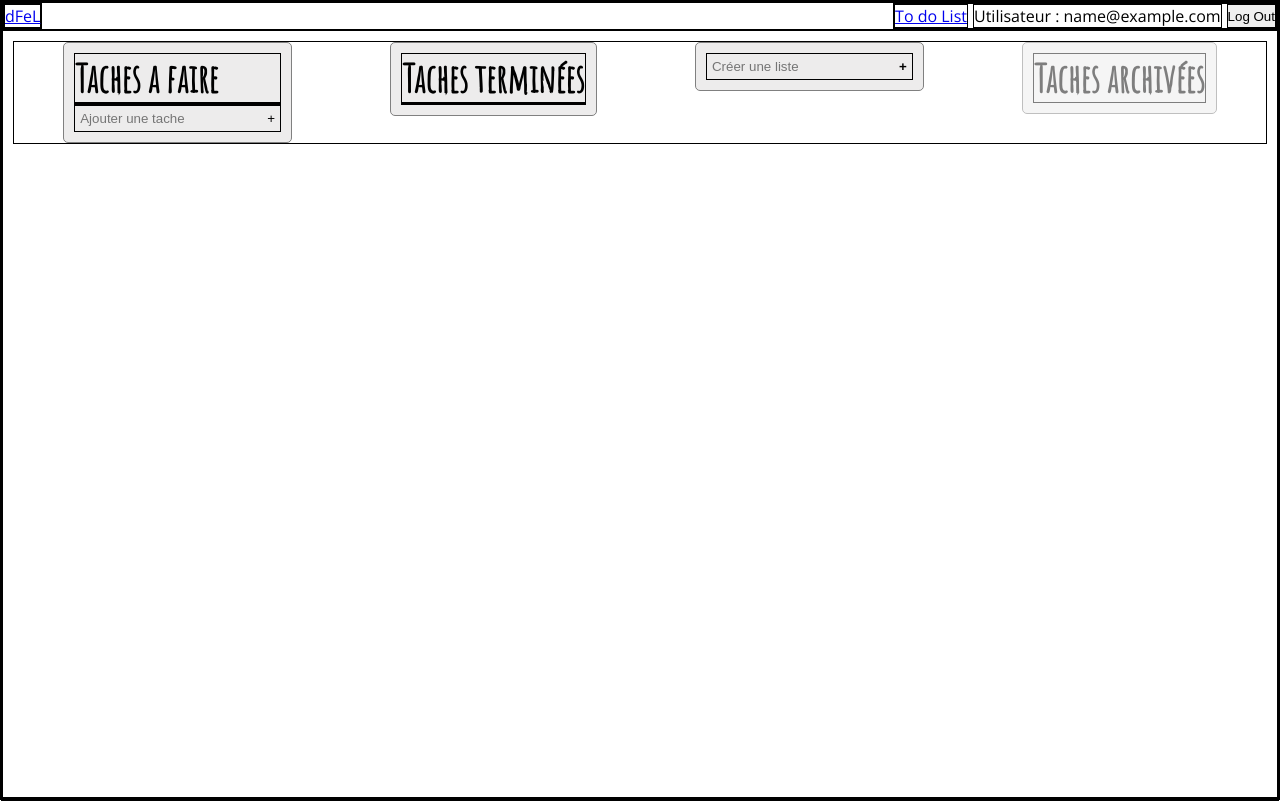
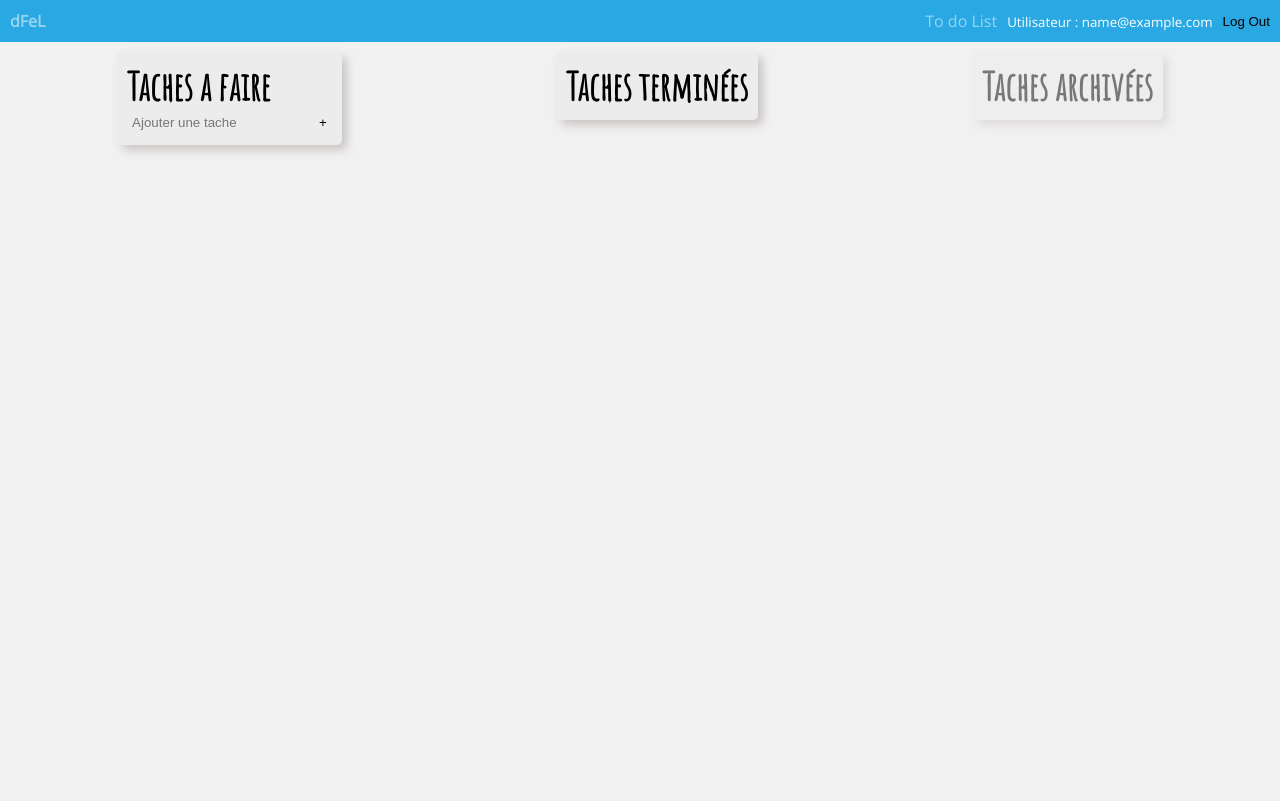
Before and after one commit to huongmay-nguyenphuoc/tdl, a PHP site: page /todolist.php in a window 1280 px wide. After the commit the page ends 153 px from the top, so only its background shows below. Run offline with PHP 8.4, Linux system fonts and the light colour scheme; the visitor is signed in with stand-in values (Sample User, id 1); data comes from the database, SQL or seed files in the repository; both versions use the stored data as it was after the commit.

Commit message:
style et corrections

```diff
--- a/apiModule.php
+++ b/apiModule.php
@@ -31,7 +31,7 @@ if (isset($_POST['form']) && $_POST['form'] === 'inscription') {
             $hashedpassword = password_hash($password, PASSWORD_BCRYPT);
             $insert = $db->insertUser($email, $hashedpassword);
             if ($insert) {
-                $result = ['Wow, inscription réussie :)'];
+                $result = ['success'];
             } else {
                 $result = ['Oops, un problème est survenu :('];
             }
--- a/apiToDo.php
+++ b/apiToDo.php
@@ -42,9 +42,9 @@ if (isset($_POST['action']) && ($_POST['action'] === 'finish')) {
     echo json_encode($endTask);
 }
 
-/*MARQUER COMME TERMINEE*/
+/*MARQUER COMME ARCHIVER*/
 if (isset($_POST['action']) && ($_POST['action'] === 'archive')) {
     $idTask = htmlspecialchars($_POST['idTask']);
-    $endTask = $db->archiveTask($idTask);
-    echo json_encode($endTask);
+    $dates = $db->archiveTask($idTask);
+    echo json_encode($dates);
 }
--- a/database/database.php
+++ b/database/database.php
@@ -86,7 +86,9 @@ class database
     {
         $request = $this->pdo->prepare("UPDATE task SET status = 'archive' WHERE id = ?");
         $request->execute([$idTask]);
-        return $idTask;
+        $request2 =  $this->pdo->prepare("SELECT start FROM task WHERE id= ?");
+        $date = $request->execute([$idTask]);
+        return $date;
     }
 
     public function addDescription($description, $idTask)
--- a/module.js
+++ b/module.js
@@ -31,7 +31,13 @@ $(document).ready(function () {
                 console.log(data);
                 let messages = JSON.parse(data);
                 for (let message of messages) {
-                    $('#message').append("<p>" + message + "</p>");
+
+                    if (message  === "success") {
+                        $("#message").append("<p>Wow, inscription réussie !</p>");
+                        $("#message").css('color', 'blue');
+                    } else {
+                        $('#message').append("<p>" + message + "</p>");
+                    }
                 }
             },
         );
@@ -53,14 +59,14 @@ $(document).ready(function () {
                     fail: 'Vérifie ton email.',
                     failPass: 'Vérifie ton mot de passe.',
                     failFields: 'Remplis tous les champs STP il n\'y en a que deux',
-                    success: 'Wow, tu as été connecté.e avec succès ! Redirection dans <span id="count"></span> secondes.'
+                    success: 'Wow, tu as été connecté.e avec succès ! Redirection dans <span id="count"></span> secondes...'
                 };
 
                 for (let code in messages) {
                     if (data === code) {
-                        // console.log(messages[message]);
                         $("#message").append("<p>" + messages[code] + "</p>");
                         if (data === "success") {
+                            $("#message").css('color', 'green');
                             decrement();
                         }
                     }
@@ -94,15 +100,6 @@ $(document).ready(function () {
         $(this).siblings('span').toggleClass('strike');
     });
 
-    $('#displayForm').on('click', 'li', function () {
-        $(this).toggleClass('strike');
-        if ($(this).find('input').attr('checked')) {
-            $(this).find('input').removeAttr('checked');
-        } else {
-            $(this).find('input').attr('checked', true);
-        }
-    });
-
 });
 
 /*FONCTION COMPTEUR*/
--- a/style/style.css
+++ b/style/style.css
@@ -1,9 +1,12 @@
 * {
     margin: 0;
     padding: 0;
-    border: 1px solid black;
+    /*border: 1px solid black;*/
     box-sizing: border-box;
     list-style-type: none;
+}
+html {
+    background-color: #F2F1F1;
 }
 
 html, body {
@@ -11,6 +14,12 @@ html, body {
     width: 100%;
     height: 100vh;
     font-family: 'Open Sans', sans-serif;
+}
+
+a {
+    text-decoration: none;
+    opacity: 0.5;
+    color: inherit;
 }
 
 h1, h2, h3 {
@@ -22,7 +31,7 @@ main, body {
     flex-direction: column;
     flex-grow: 1;
 }
-main {
+main, header {
     padding: 10px;
 }
 
@@ -30,6 +39,8 @@ header {
     display: flex;
     width: 100%;
     justify-content: space-between;
+    background: #2AA8E3;
+    color: white;
 }
 
 header div {
@@ -37,6 +48,24 @@ display: flex;
 }
 
 header p {
-margin-left: 5px;
-margin-right: 5px;
+margin-left: 10px;
+margin-right: 10px;
 }
+
+.logout, .callForm, .buttonForm {
+    border: none;
+    background: none;
+    outline: none;
+    cursor: pointer;
+    transition: 0.3s;
+}
+
+
+.callForm:hover, .buttonForm:hover, .logout:hover, a:hover, .liTaskArchive:hover {
+    text-decoration: line-through;
+    opacity: 1;
+}
+
+.callForm:hover, .buttonForm:hover {
+    color: #2AA8E3;
+}
--- a/style/todolist.css
+++ b/style/todolist.css
@@ -16,12 +17,13 @@
     display: flex;
     flex-direction: column;
     padding: 10px;
-    border: 1px solid grey;
     background: #EDECEC;
+    filter: drop-shadow(5px 5px 5px #C9C4C4);
+    overflow: auto;
 }
 
 
-.liTaskTitle, .addTask, #titleTask, .addTask, .addDescription, #addList, #titleNewList {
+.liTaskTitle, .addTask, #titleTask, .addTask, .addDescription, .liTaskDesc, #addList, #titleNewList, .liTaskArchive {
     cursor: default;
     background-color: transparent;
     outline: none;
--- a/todo.js
+++ b/todo.js
@@ -3,9 +3,6 @@ $(document).ready(function () {
 
     /*AJOUT TACHE*/
     $('.addTask').click(function (e) {
-       /* let list = $(this).parent().siblings().find('ul');
-        let idList = list.id;
-        console.log(idList);*/
         e.preventDefault();
         $.post(
             'apiToDo.php',
@@ -13,7 +10,6 @@ $(document).ready(function () {
                 action: "createTask",
                 userId: $('#userId').val(),
                 titleTask: $('#titleTask').val()
-                // list:
             },
             function (idTask) {
                 $.post(
@@ -33,7 +29,6 @@ $(document).ready(function () {
             'json'
         )
     });
-
 
     /*AFFICHAGE DETAILS D'UNE TACHE*/
     $('body').on('click', '.liTask', function () {
@@ -80,7 +75,7 @@ $(document).ready(function () {
 
     /*UPDATE TITRE*/
     // clique sur le titre pour pouvoir le modifier
-    $('body').on('click', '.liTaskTitle', function () {
+    $('body').on('click', '#toDoList .liTaskTitle', function () {
         let liTask = $(this).parents('li');
         if (liTask.children('.modal').length >= 1) {
             $(this).attr("readonly", false);
@@ -143,7 +138,7 @@ $(document).ready(function () {
             function (endTask) {
                 $(liTask).children('.modal').remove();
                 liTask.fadeOut(300, function () {
-                    liTask.append("<input type='checkbox' checked disabled class='liTaskEnd'>" + endTask);
+                    liTask.append("<span><input type='checkbox' checked disabled class='liTaskEnd'>" + endTask) +"</span>";
                     $(liTask).hide().appendTo($('#doneList')).fadeIn(300);
                 });
             },
@@ -164,11 +159,28 @@ $(document).ready(function () {
                     idTask: idTask,
                 },
                 function (endTask) {
+                    console.log(endTask);
                     $(liTask).children('.modal').remove();
+                    $.post(
+                        'apiToDo.php',
+                        {
+                            action: 'archive',
+                            idTask: idTask,
+                        },
+                        function (endTask) {
+                            $(liTask).fadeOut(300, function () {
+                                $(liTask).children('.divClose').remove();
+                                $(liTask).children('span').remove();
+                                $(liTask).hide().appendTo($('#archiveList')).fadeIn(300);
+                            });
                         },
                         'json'
                     );
-        }
+                },
+                'json'
+            );
+
+        } else {
 
             $.post(
                 'apiToDo.php',
@@ -179,11 +191,13 @@ $(document).ready(function () {
                 function (endTask) {
                     $(liTask).fadeOut(300, function () {
                         $(liTask).children('.divClose').remove();
+                        $(liTask).children('span').remove();
                         $(liTask).hide().appendTo($('#archiveList')).fadeIn(300);
                     });
                 },
                 'json'
             );
+        }
     });
 
 
--- a/todolist.php
+++ b/todolist.php
@@ -50,18 +50,10 @@ if (empty($_SESSION)) {
                 <?php foreach ($tasksUser['done'] as $key => $task) : ?>
                     <li class="liTask" id="<?= $task['id'] ?>">
                         <input class="liTaskTitle" readonly="readonly" value="<?= $task['title'] ?>">
-                        <input type='checkbox' checked disabled class='liTaskEnd'> <?= $task['end'] ?>
+                        <span><input type='checkbox' checked disabled class='liTaskEnd'> <?= $task['end'] ?></span>
                     </li>
                 <?php endforeach; ?>
             </ul>
-        </article>
-
-        <article class="list">
-            <form methode="post">
-                <input type="text" id="userId" hidden value="<?= $_SESSION['id'] ?>">
-                <input type="text" id="titleNewList" placeholder="Créer une liste">
-                <button id="addList">+</button>
-            </form>
         </article>
 
         <article class="list" onclick="displayArchive()" id="containerArchive">
@@ -70,7 +62,6 @@ if (empty($_SESSION)) {
                 <?php foreach ($tasksUser['archive'] as $key => $task) : ?>
                     <li class="liTask" id="<?= $task['id'] ?>">
                         <input class="liTaskTitle" readonly="readonly" value="<?= $task['title'] ?>">
-                        <input type='checkbox' checked disabled class='liTaskEnd'> <?= $task['end'] ?>
                     </li>
                 <?php endforeach; ?>
             </ul>
--- a/views/header.php
+++ b/views/header.php
@@ -1,16 +1,16 @@
 <header>
     <div>
-        <a href="index.php">dFeL</a>
+        <a href="index.php"><b>dFeL</b></a>
     </div>
     <?php if (!empty($_SESSION)) : ?>
         <div>
             <a href="todolist.php">To do List</a>
-            <p>Utilisateur : <?= $_SESSION['user'] ?> </p>
+            <p><small>Utilisateur : <?= $_SESSION['user'] ?> </small></p>
             <button class="logout">Log Out</button>
         </div>
     <?php else : ?>
         <div>
-            <p>Comme un calepin, mais en mieux</p>
+            <p><em>Comme un calepin, mais en mieux</em></p>
         </div>
     <?php endif; ?>
 </header>
```
Also changed, not shown: other parts of style/todolist.css (+20 -7 lines), style/index.css (+11 -6 lines), tdl.sql (added, +89 -0 lines), test.php (deleted, +0 -42 lines). Lines whose indentation alone changed are shown as unchanged.
